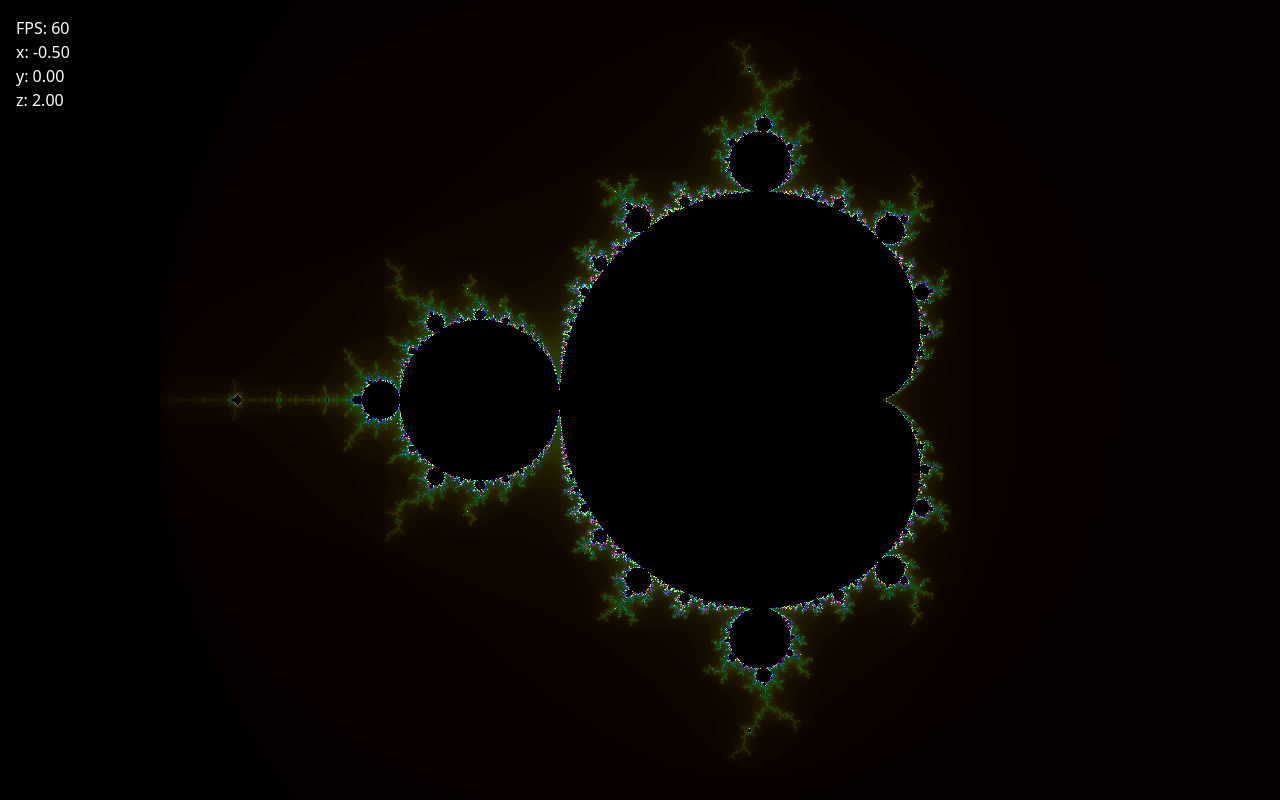
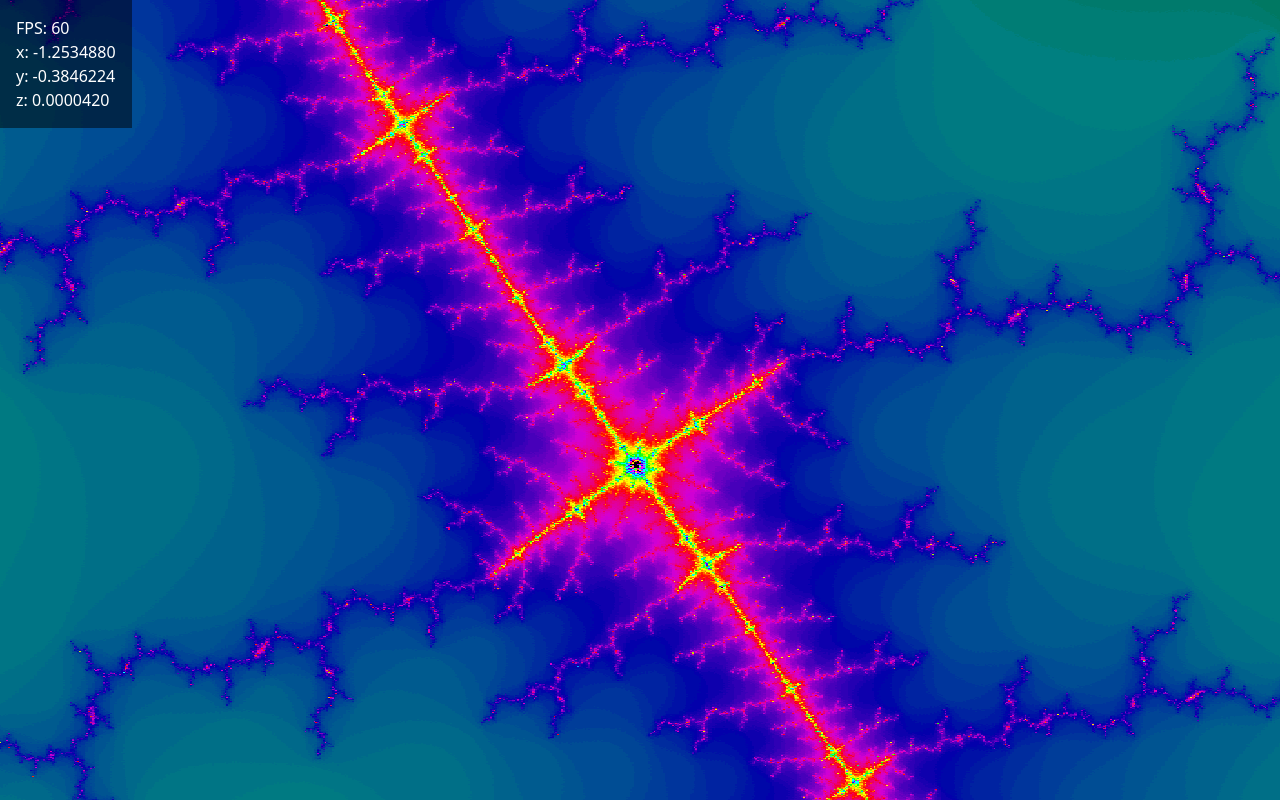
Before and after one commit to miklilad/fractals, a React (Vite) app: page / in a window 1280 px wide. Built offline with nearby package versions, Linux system fonts and the light colour scheme.

Commit message:
Fix position calculation

```diff
--- a/src/Canvas.tsx
+++ b/src/Canvas.tsx
@@ -142,7 +142,12 @@ export const Canvas = () => {
   const canvasRef = useRef<HTMLCanvasElement>(null);
   const contextRef = useRef<ReturnType<typeof initWebGL>>(null);
 
-  const [position, setPosition] = useState({ x: -0.5, y: 0, z: 2 });
+  // const [position, setPosition] = useState({ x: -0.5, y: 0, z: 2 });
+  const [position, setPosition] = useState({
+    x: -1.253488,
+    y: -0.3846224,
+    z: 0.000042,
+  });
   const fps = useFPS();
 
   // Initialize WebGL only once
--- a/src/hooks/useMouseMovement.ts
+++ b/src/hooks/useMouseMovement.ts
@@ -48,7 +48,7 @@ const screenToWorld = (
 
   return {
     x: position.x - position.z + normalizedX * position.z * 2,
-    y: (position.y - position.z + normalizedY * position.z * 2) / ratio,
+    y: position.y - position.z / ratio + normalizedY * (position.z / ratio) * 2,
   };
 };
 
@@ -75,7 +75,7 @@ const calculateZoomAtPoint = (
   const normalizedY = 1 - cursorScreen.y / canvasSize.height; // Invert y axis
 
   const newX = worldPosBefore.x - normalizedX * newZ * 2 + newZ;
-  const newY = worldPosBefore.y * ratio + newZ - normalizedY * newZ * 2;
+  const newY = worldPosBefore.y + newZ / ratio - normalizedY * (newZ / ratio) * 2;
 
   return {
     x: newX,
```
Also changed, not shown: src/shaders/fragment.frag.
